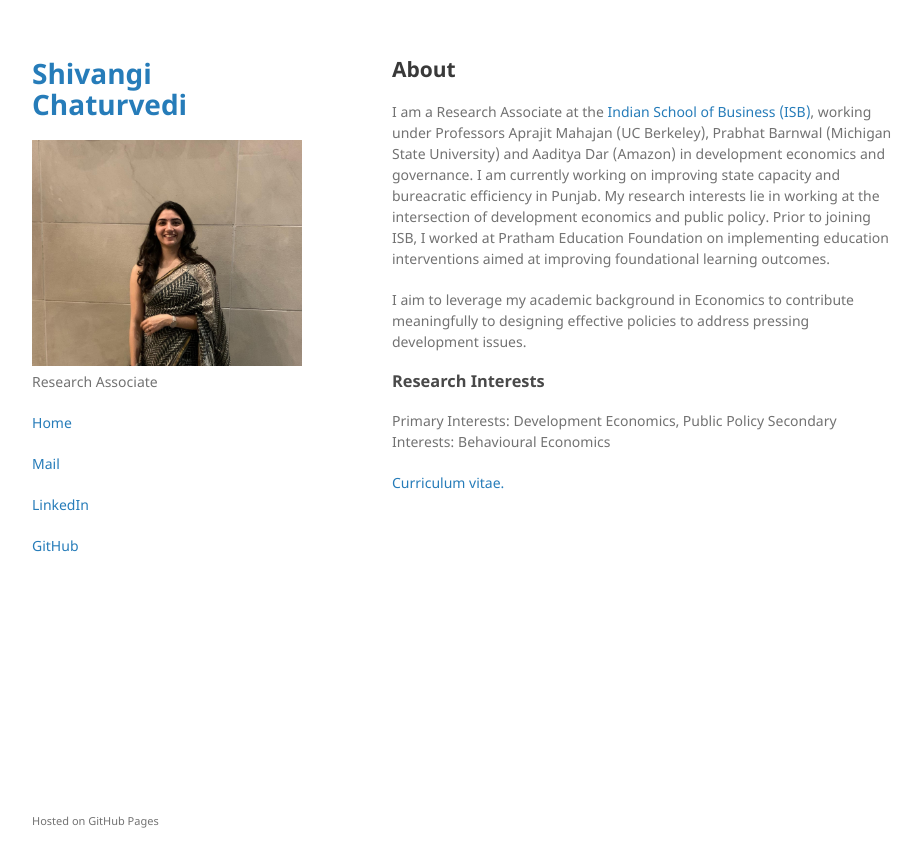
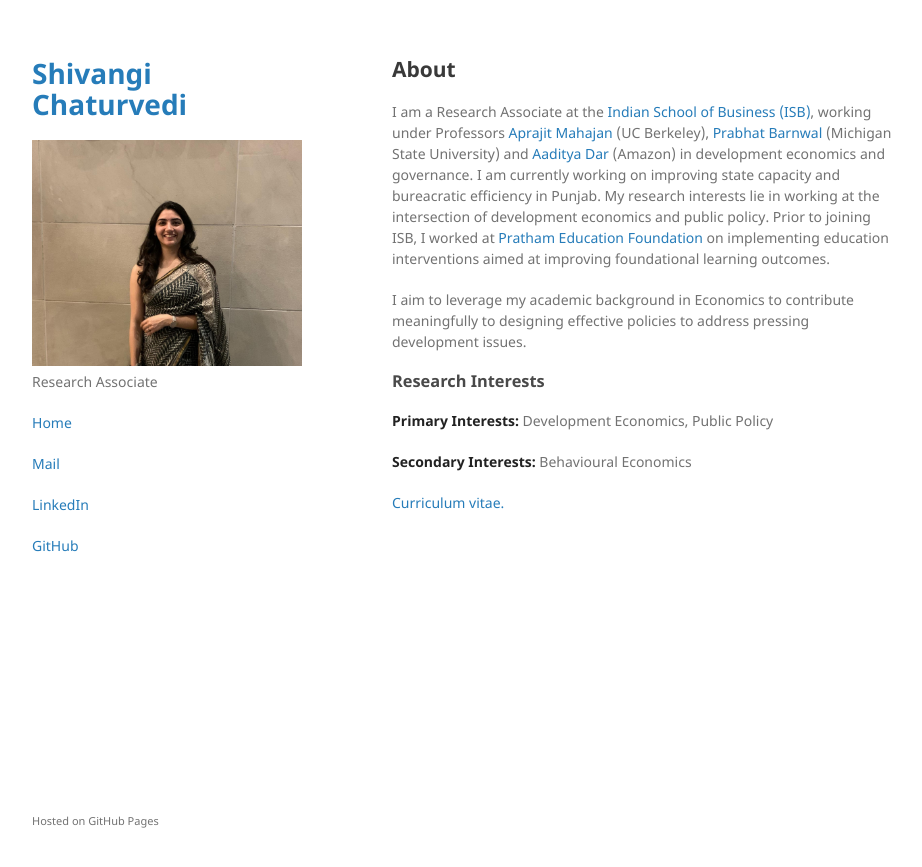
Before and after one commit to chaturvedi-shivangi/chaturvedi-shivangi.github.io, a Jekyll site: the page built from index.md, in a window 1280 px wide. Shown: the top 867 px of the page, without its empty margins (178-1100 px from the left). Built offline with Jekyll 4.4.1, drawn with Linux system fonts in a browser that asks for light colours; our own code applies the rules of GitHub Pages for plain Markdown files; part of the change alters nothing that is shown.

```diff
--- a/index.md
+++ b/index.md
@@ -3,12 +3,14 @@ layout: default
 ---
 
 ## About
-I am a Research Associate at the [Indian School of Business (ISB)](https://www.isb.edu/en.html), working under Professors Aprajit Mahajan (UC Berkeley), Prabhat Barnwal (Michigan State University) and Aaditya Dar (Amazon) in development economics and governance. I am currently working on improving state capacity and bureacratic efficiency in Punjab. My research interests lie in working at the intersection of development economics and public policy. Prior to joining ISB, I worked at Pratham Education Foundation on implementing education interventions aimed at improving foundational learning outcomes.
+I am a Research Associate at the [Indian School of Business (ISB)](https://www.isb.edu/en.html), working under Professors [Aprajit Mahajan](https://are.berkeley.edu/~aprajit/) (UC Berkeley), [Prabhat Barnwal](https://espp.msu.edu/directory/barnwal-prabhat.html) (Michigan State University) and [Aaditya Dar](https://aadityadar.com/) (Amazon) in development economics and governance. I am currently working on improving state capacity and bureacratic efficiency in Punjab. My research interests lie in working at the intersection of development economics and public policy. Prior to joining ISB, I worked at [Pratham Education Foundation](https://www.pratham.org) on implementing education interventions aimed at improving foundational learning outcomes.
 
 I aim to leverage my academic background in Economics to contribute meaningfully to designing effective policies to address pressing development issues.
 
 ### Research Interests
-Primary Interests: Development Economics, Public Policy
-Secondary Interests: Behavioural Economics
+
+**Primary Interests:** Development Economics, Public Policy
+
+**Secondary Interests:** Behavioural Economics
 
 [Curriculum vitae.](./resume.pdf)
```
